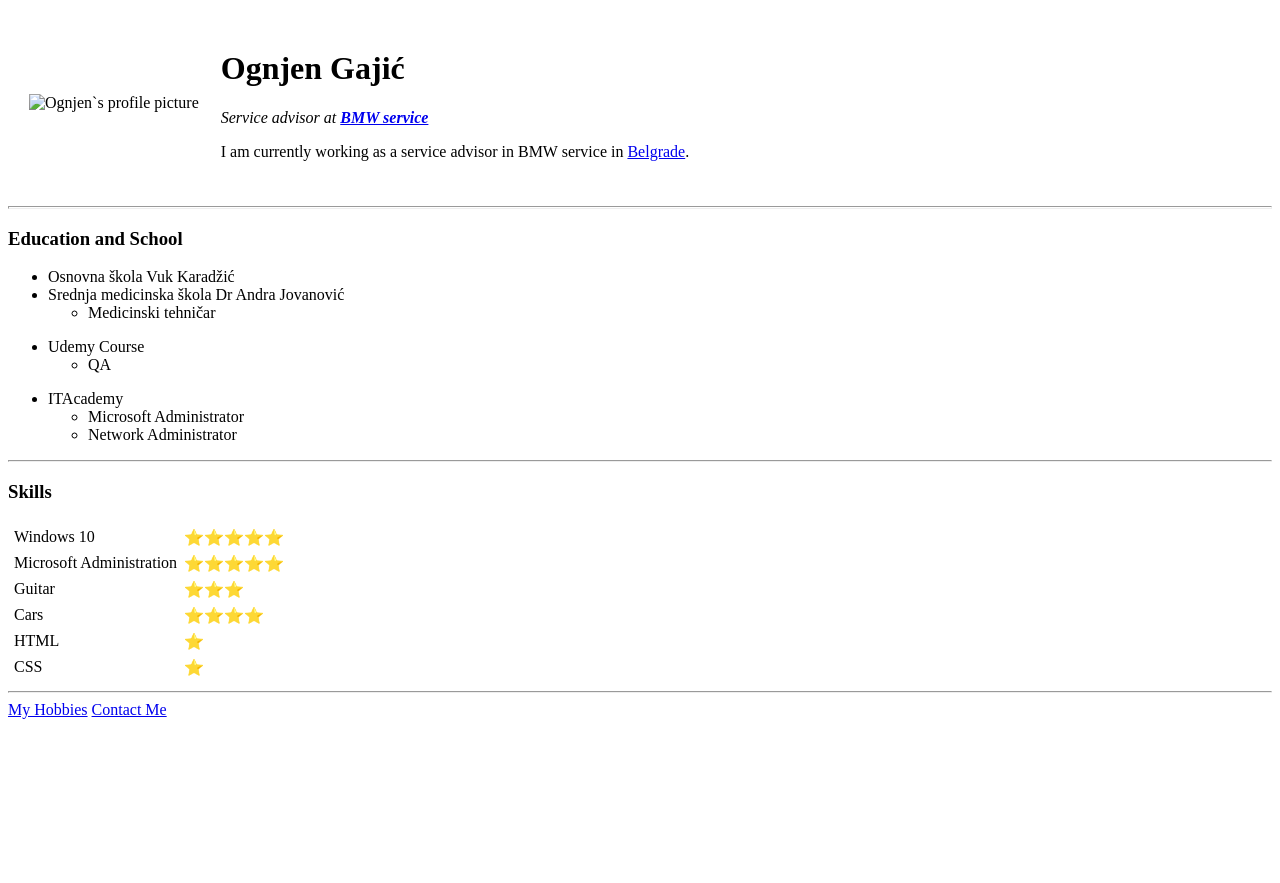
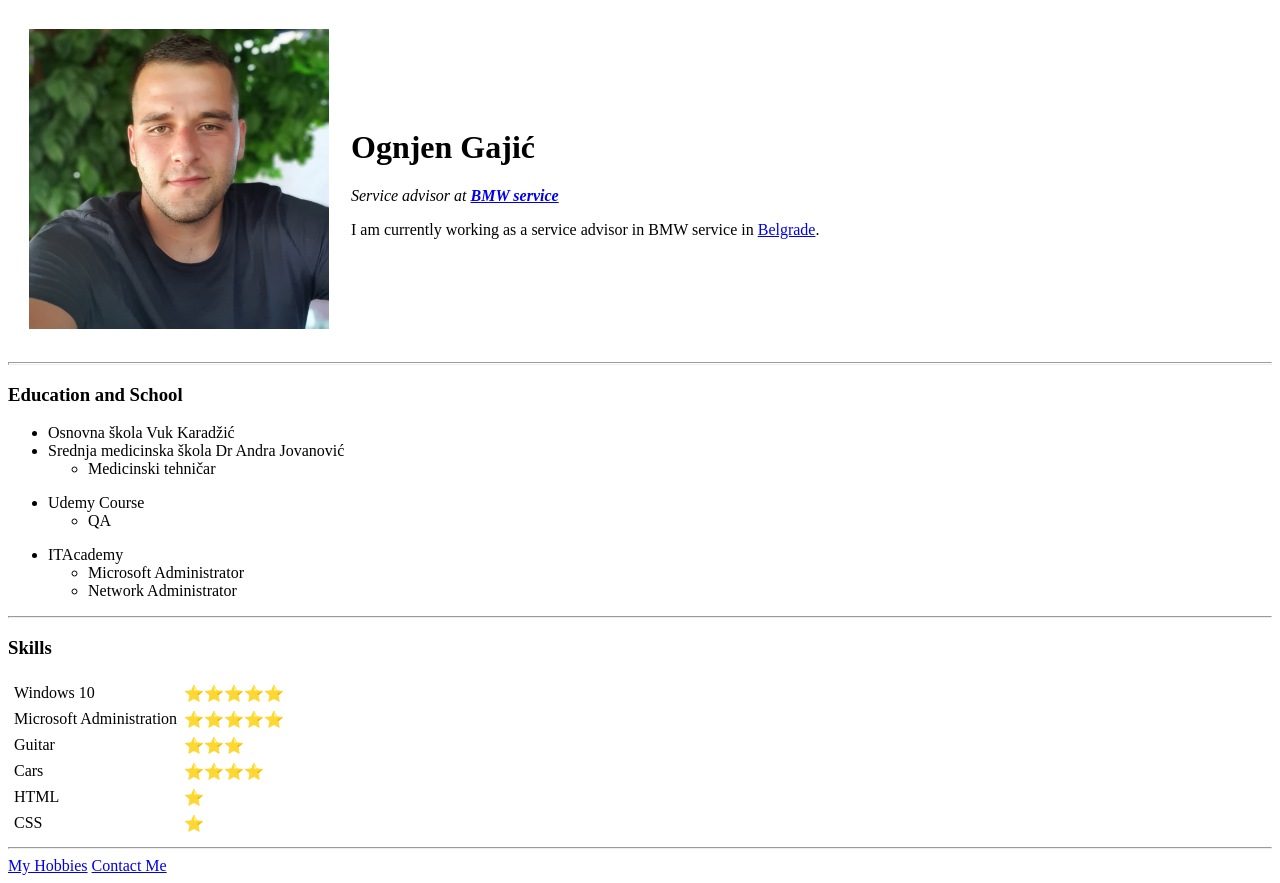
Before and after one commit to ognjendgajic/cv, a plain HTML site: page index.html in a window 1280 px wide. Before the commit the page ends 800 px from the top, so only its background shows below. Drawn offline with Linux system fonts and the light colour scheme.

Commit message:
Add files via upload

```diff
--- a/index.html
+++ b/index.html
@@ -9,7 +9,7 @@
 <body>
   <table cellspacing="20">
     <tr>
-      <td><img src="images/ognjen.jpg" width="300" height="300" alt="Ognjen`s profile picture"></td>
+      <td><img src="ognjen.jpg" width="300" height="300" alt="Ognjen`s profile picture"></td>
       <td>
         <h1> Ognjen Gajić</h1>
         <p><em>Service advisor at <strong><a href="https://bmwservis.rs/">BMW service</a></strong></em></p>
```
